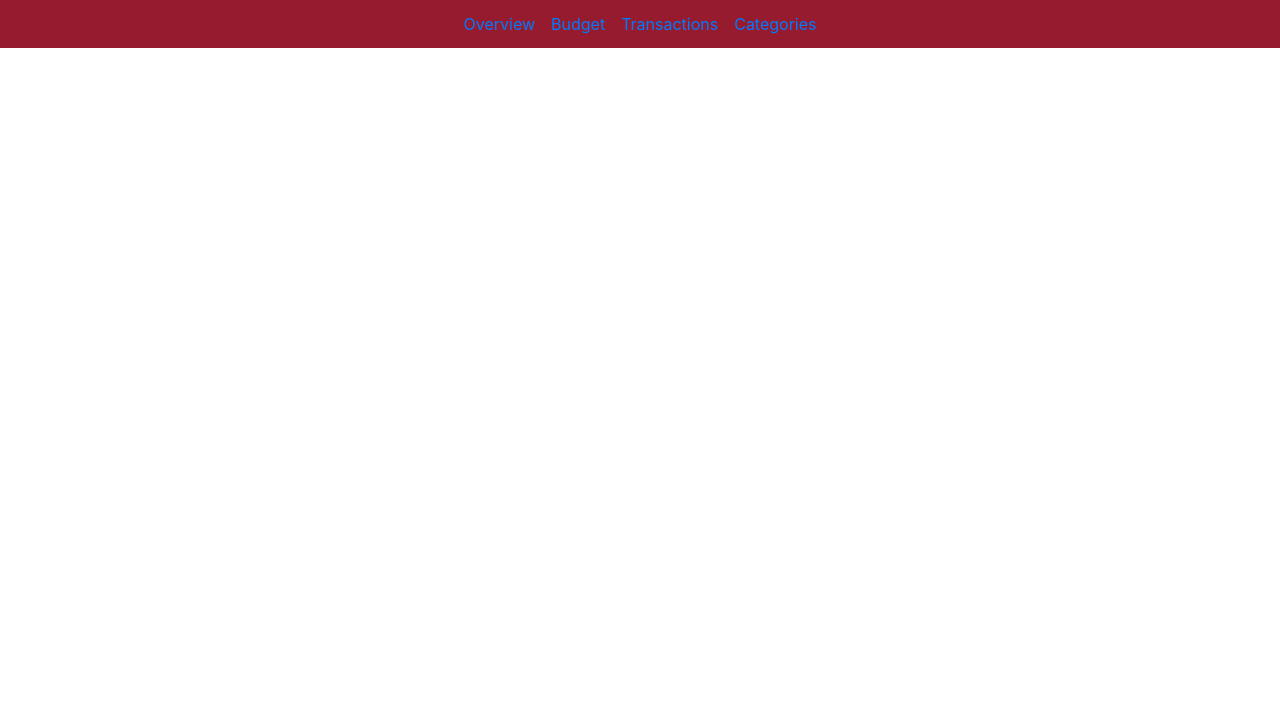
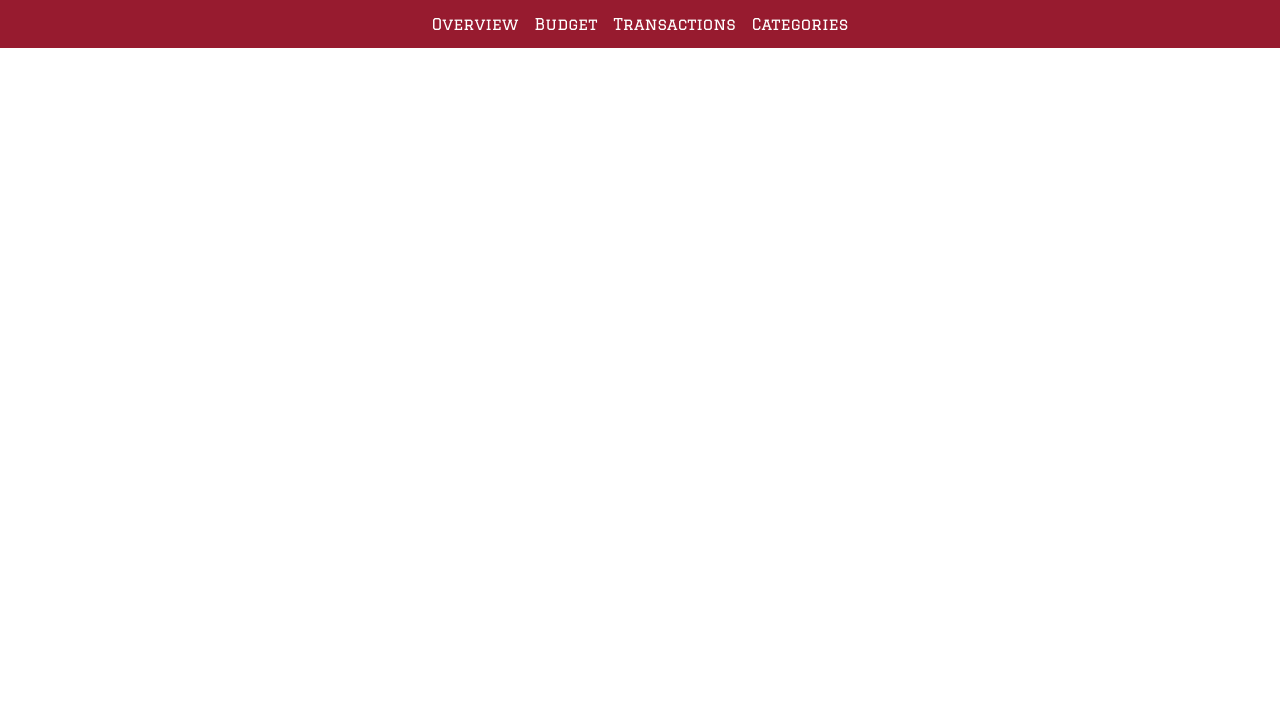
Before and after one commit to coreykoz/cs326-final-beta, a plain HTML site: page main.html in a window 1280 px wide. Shown: the part 76-800 px from the top of the page. Drawn offline with nearby package versions, Linux system fonts and the light colour scheme.

Commit message:
css changes to nav

```diff
--- a/css/main.css
+++ b/css/main.css
@@ -20,3 +20,8 @@
     background-color: #000000;
     border-color: #000000;
 }
+
+.nav-item, .nav-link {
+    font-family: 'Graduate', cursive;
+    color: white;
+}
```
